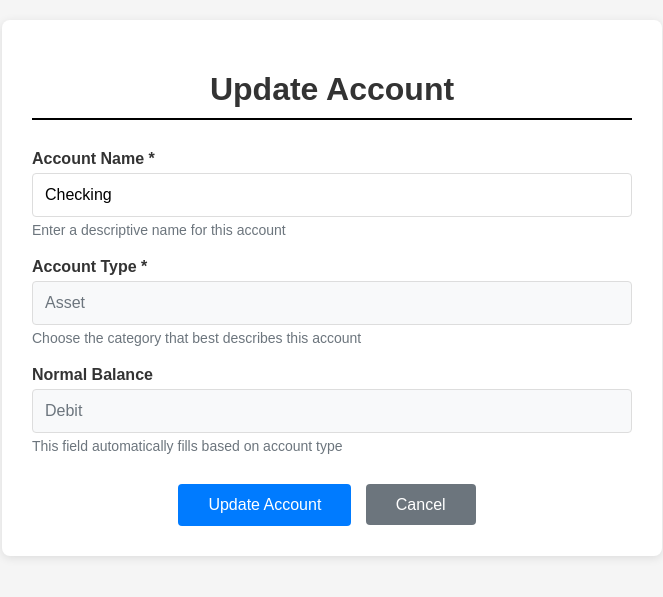
After one commit to christianlaverde/pft, a Flask app: page /accounts/1 in a window 1280 px wide. The commit adds this page. Shown: the top 597 px of the page, without its empty margins (308-971 px from the left). Run offline with Flask 3, Linux system fonts and the light colour scheme.

Commit message:
Add update account functionality

```diff
--- a/app.py
+++ b/app.py
@@ -58,22 +58,55 @@ def add_account():
     return render_template('add_account.html')
 
 
-@app.route('/accounts/<int:account_id>', methods=['DELETE'])
-def delete_account(account_id):
-    """Mark an account inactive"""
-    account = Account.query.get_or_404(account_id)
-    account.is_active = False
+@app.route('/accounts/<int:account_id>', methods=['GET', 'POST', 'PATCH', 'DELETE'])
+def update_or_delete_account(account_id):
+    """Update or Delete Account"""
+    if request.method == 'POST' and '_method' in request.form:
+        request.method = request.form['_method'].upper()
 
-    try:
-        db.session.commit()
-        return jsonify({
-            'message': f'Account {account.name} successfully marked inactive!',
-        }), 200
-    except Exception as e:
-        db.session.rollback()
-        return jsonify({
-            'error': f'Error marking account inactive: {str(e)}'
-        }), 500
+    if request.method == 'DELETE':
+        account = Account.query.get_or_404(account_id)
+        account.is_active = False
+
+        try:
+            db.session.commit()
+            return jsonify({
+                'message': f'Account {account.name} successfully marked inactive!',
+            }), 200
+        except Exception as e:
+            db.session.rollback()
+            return jsonify({
+                'error': f'Error marking account inactive: {str(e)}'
+            }), 500
+    elif request.method == 'PATCH':
+        account_new_name = request.form['account-name']
+        account = Account.query.get_or_404(account_id)
+
+        if account.name == account_new_name:
+            flash(f'Account {account.name} has not been modified!')
+            return redirect(url_for('index'))
+
+        existing_account = Account.query.filter(
+            func.lower(Account.name) == func.lower(account_new_name)
+        ).first()
+        if existing_account:
+            flash(f"Account with the name '{account_new_name}' already exists!", 'error')
+            return render_template('update_account.html', account=account)
+
+        account.name = account_new_name
+
+        try:
+            db.session.commit()
+            flash(f'Account Name {account.name} updated successfully!', 'success')
+            return redirect(url_for('index'))
+        except Exception as e:
+            db.session.rollback()
+            return jsonify({
+                'error': f'Error updating account: {str(e)}'
+            }), 500
+    else:
+        account = Account.query.get_or_404(account_id)
+        return render_template('update_account.html', account=account)
 
 
 @app.route('/add_transaction', methods=['GET', 'POST'])
@@ -95,11 +128,11 @@ def add_transaction():
             return redirect(url_for('add_transaction'))
 
         new_transaction = Transaction(
-                description=description,
-                date=date,
-                amount=amount,
-                debit_account_id=debit_account_id,
-                credit_account_id=credit_account_id
+            description=description,
+            date=date,
+            amount=amount,
+            debit_account_id=debit_account_id,
+            credit_account_id=credit_account_id
         )
 
         try:
--- a/templates/dashboard.html
+++ b/templates/dashboard.html
@@ -105,6 +105,11 @@
       font-size: 12px;
     }
 
+    .update-btn {
+      padding: 6px 12px;
+      font-size: 12px;
+    }
+
     .delete-btn:hover {
       background-color: #c82333;
     }
@@ -147,6 +152,7 @@
             <td class="amount">${{ account.get_balance() }}</td>
             <td>
               <button class="btn delete-btn" onclick="deleteAccount('{{ account.name }}', {{ account.id }})">Delete</button>
+              <a href="{{ url_for('update_or_delete_account', account_id=account.id) }}" class="btn update-btn">Edit</a>
             </td>
           </tr>
           {% else %}
--- /dev/null
+++ b/templates/update_account.html
@@ -0,0 +1,150 @@
+<!DOCTYPE html>
+<html lang="en">
+  <head>
+    <meta charset="UTF-8">
+    <meta name="viewport" content="width=device-width, initial-scale=1.0">
+    <title>Update Account - Personal Finance Tracker</title>
+    <style>
+    body {
+      font-family: Arial, sans-serif;
+      margin: 20px;
+      background-color: #f5f5f5;
+    }
+
+    .container {
+      max-width: 600px;
+      margin: 0 auto;
+      background-color: white;
+      padding: 30px;
+      border-radius: 8px;
+      box-shadow: 0 2px 10px rgba(0,0,0,0.1);
+    }
+
+    h1 {
+      color: #333;
+      text-align: center;
+      margin-bottom: 30px;
+      border-bottom: 2px solid black;
+      padding-bottom: 10px;
+    }
+
+    .form-group {
+      margin-bottom: 20px;
+    }
+
+    label {
+      display: block;
+      margin-bottom: 5px;
+      font-weight: bold;
+      color: #333;
+    }
+
+    input[type="text"], select {
+      width: 100%;
+      padding: 12px;
+      border: 1px solid #ddd;
+      border-radius: 4px;
+      font-size: 16px;
+      box-sizing: border-box;
+    }
+
+    input[readonly] {
+      background-color: #f8f9fa;
+      color: #6c757d;
+    }
+
+    .btn {
+      background-color: #007bff;
+      color: white;
+      padding: 12px 30px;
+      border: none;
+      border-radius: 4px;
+      font-size: 16px;
+      cursor: pointer;
+      margin-right: 10px;
+    }
+
+    .btn:hover {
+      background-color: #0056b3;
+    }
+
+    .btn-secondary {
+      background-color: #6c757d;
+      text-decoration: none;
+    }
+
+    .btn-secondary:hover {
+      background-color: #545b62;
+    }
+
+    .form-actions {
+      text-align: center;
+      margin-top: 30px;
+    }
+
+    .alert {
+      text-align: center;
+      padding: 15px;
+      margin-bottom: 20px;
+      border: 1px solid;
+      border-radius: 4px;
+    }
+
+    .alert-error {
+      color: #721c24;
+      background-color: #f8d7da;
+      border-color: #f5c6cb;
+    }
+
+    .help-text {
+      font-size: 14px;
+      color: #6c757d;
+      margin-top: 5px;
+    }
+    </style>
+  </head>
+  <body>
+    <div class="container">
+      <h1>Update Account</h1>
+
+      {% with messages = get_flashed_messages(with_categories=true) %}
+        {% if messages %}
+          {% for category, message in messages %}
+            <div class="alert alert-{{ category }}">{{ message }}</div>
+          {% endfor %}
+        {% endif %}
+      {% endwith %}
+
+      <form method="POST" action="/accounts/{{ account.id }}" id="update-account-form">
+        <input type="hidden" name="_method" value="PATCH">
+
+        <div class="form-group">
+          <label for="account-name">Account Name *</label>
+          <input type="text" id="account-name" name="account-name" value="{{ account.name }}"
+            required placeholder="e.g., Cash, Checking, Savings">
+          <div class="help-text">Enter a descriptive name for this account</div>
+        </div>
+
+        <div class="form-group">
+          <label for="account-type">Account Type *</label>
+          <input type="text" id="account-type" name="account-type"
+            readonly value="{{ account.account_type.value.capitalize() }}">
+          </input>
+          <div class="help-text">Choose the category that best describes this account</div>
+        </div>
+
+        <div class="form-group">
+          <label for="account-normal-balance">Normal Balance</label>
+          <input type="text" id="account-normal-balance" name="account-normal-balance"
+            readonly value="{{ account.normal_balance.value.capitalize() }}">
+          <div class="help-text">This field automatically fills based on account type</div>
+        </div>
+
+        <div class="form-actions">
+          <button type="submit" class="btn">Update Account</button>
+          <a href="{{ url_for('index') }}" class="btn btn-secondary">Cancel</a>
+        </div>
+      </form>
+    </div>
+  </body>
+</html>
```
